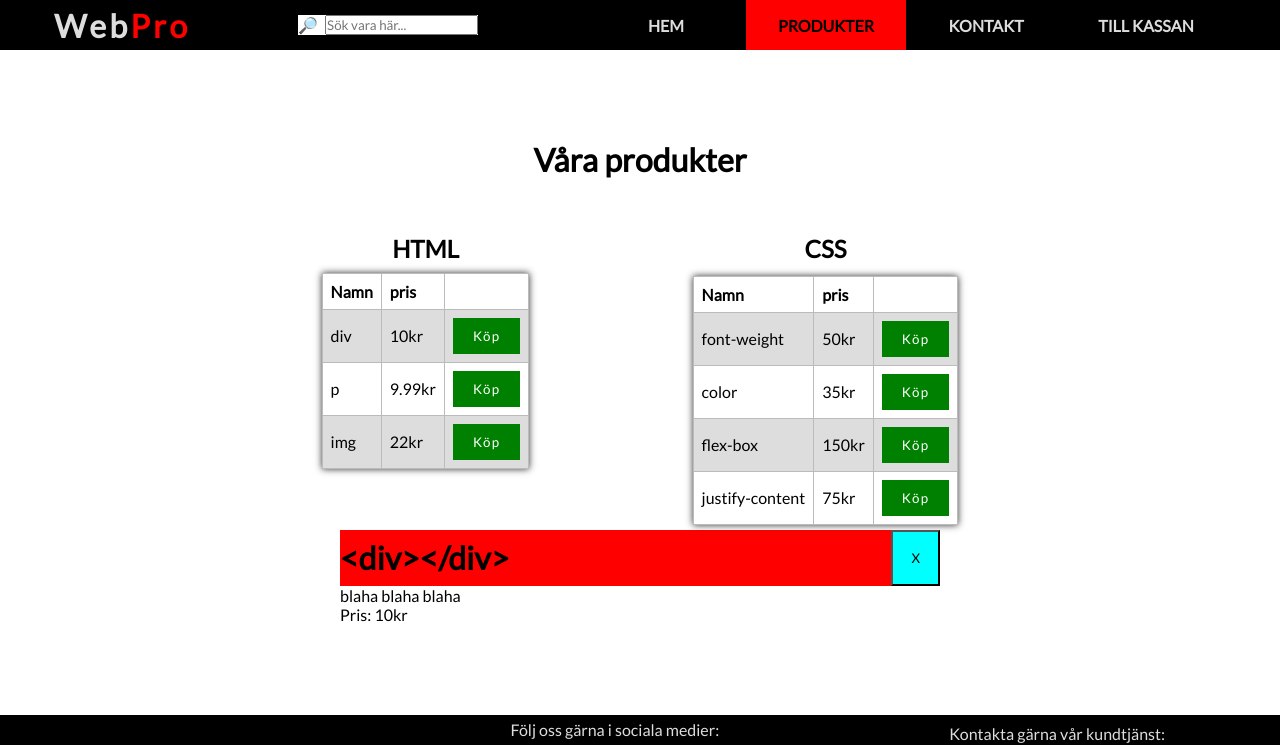
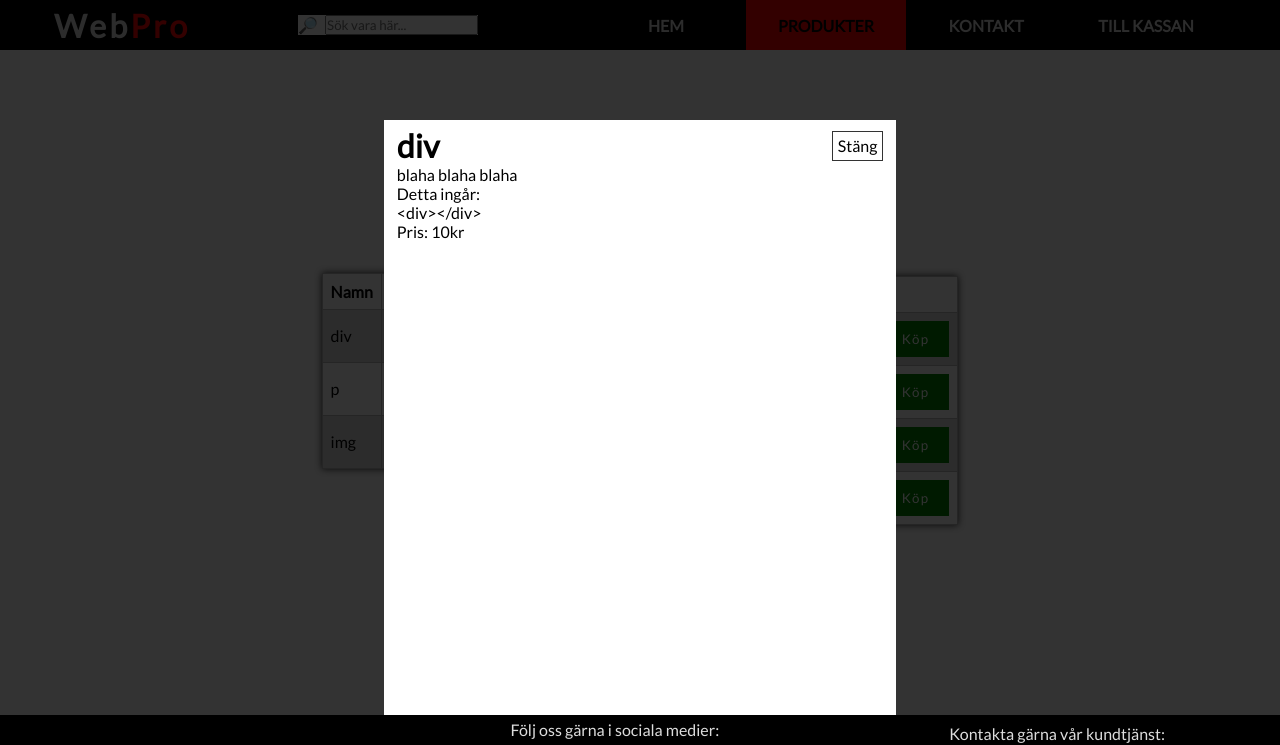
Before and after one commit to MikaelFeher/html_css_group_project_javascript, a plain HTML site: page products.html in a window 1280 px wide. Both pictures are taken after a click on the element "div". Shown: the top 745 px of the page. Drawn offline with nearby package versions, Linux system fonts and the light colour scheme.

Commit message:
Changes the product info box to a fullscreen modal

```diff
--- a/main.js
+++ b/main.js
@@ -1,5 +1,7 @@
 var localStorageShoppingCart = JSON.parse(localStorage.getItem('shoppingCart'));
 var shoppingCart = localStorageShoppingCart ? localStorageShoppingCart : [];
+
+$('#product_info_modal').hide();
 
 $(document).ready(function () {
     if (!html.length) {
@@ -8,7 +10,7 @@ $(document).ready(function () {
         for (var i = 0; i < html.length; i++) {
             $('#html_table').append(`
 				<tr>
-					<td class="product_name" data-productType="html">${html[i].name}</td>
+					<td class="product_name" data-productType="html" title="Klicka för mer info">${html[i].name}</td>
 					<td>${html[i].price}kr</td>
 					<td><button class="product_buy_button" data-name="${html[i].name}" data-price="${html[i].price}">Köp</button></td>
 				</tr>`
@@ -22,7 +24,7 @@ $(document).ready(function () {
         for (var i = 0; i < css.length; i++) {
             $('#css_table').append(`
 				<tr>
-					<td class="product_name" data-productType="css">${css[i].name}</td>
+					<td class="product_name" data-productType="css" title="Klicka för mer info">${css[i].name}</td>
 					<td>${css[i].price}kr</td>
 					<td><button class="product_buy_button" data-name="${css[i].name}" data-price="${css[i].price}">Köp</button></td>
 				</tr>`
@@ -35,17 +37,23 @@ $(document).ready(function () {
 		var productListToSerch = $(this).attr('data-productType');
 		var itemToPresent = findItemInProducts(productListToSerch, productName);
 
-		$('#product_info_container').show().html(
+		$('#product_info_modal').show();
+
+		$('#product_info_container').html(
 			`<div>
-				<h1>&lt;${itemToPresent.name}&gt;&lt;/${itemToPresent.name}&gt;</h1>
-				<button id="info_close_button">X</button>
+				<h1>${itemToPresent.name}</h1>
+				<span id="info_close_button">Stäng</span>
 			</div>
-			<div><p>${itemToPresent.info}</p></div>
+			<div>
+				<p>${itemToPresent.info}</p>
+				<p>Detta ingår:<br> &lt;${itemToPresent.name}&gt;&lt;/${itemToPresent.name}&gt;</p>
+			</div>
 			<div><p>Pris: ${itemToPresent.price}kr</p></div>`
 		);
 
 		$('#info_close_button').on('click', function() {
 			console.log('clicked');
+			$('#product_info_modal').hide();
 			$('#product_info_container').html('');
 		})
 	});
--- a/products.html
+++ b/products.html
@@ -68,8 +68,11 @@
 				</div>
 			</div>
 
-			<div id="product_info_container">
+			<!-- PRODUCT INFORMATION MODAL -->
+			<div id="product_info_modal">
+				<div id="product_info_container">
 
+				</div>
 			</div>
 		</div>
 
--- a/style.css
+++ b/style.css
@@ -187,6 +187,7 @@ header {
 
 .table_container {
 	padding: 5px;
+	margin-bottom: 5%;
 }
 .table_container h2 {
 	margin-bottom: 5%;
@@ -221,30 +222,45 @@ tr:nth-child(even) {
 	box-shadow: inset 0 0 10px rgba(0, 255, 0, 1);
 }
 
+#product_info_modal {
+	position: absolute;
+	top: 0px;
+	height: 100vh;
+	width: 100vw;
+	background-color: rgba(0, 0, 0, .8);
+	/*opacity: .3;*/
+
+}
+
 #product_info_container {
-	width:600px;
+	top: 15%;
+	left: 30%;
+	position: absolute;
+	width:40%;
+	height: 600px;
 	margin:0 auto;
+	padding: .5% 1%;
 	text-align:left;
+	background-color: white;
+	opacity: 1;
 }
 
 #product_info_container > div:first-of-type {
-	background-color: red;
 	display: flex;
 	justify-content: space-between;
 	align-items: center;
 }
 
 #info_close_button {
-	padding: 3%;
-	background-color: cyan;
-
+	padding: 1%;
+	border: 1px solid #333;
+	cursor: pointer;
 }
 
 .product_name, button {
 	cursor: pointer;
 }
 /******** PRODUCT CONTENT END ********/
-
 
 /********CONTACT CONTENT********/
 
```
Also changed, not shown: checkout.html (line endings or trailing spaces).
